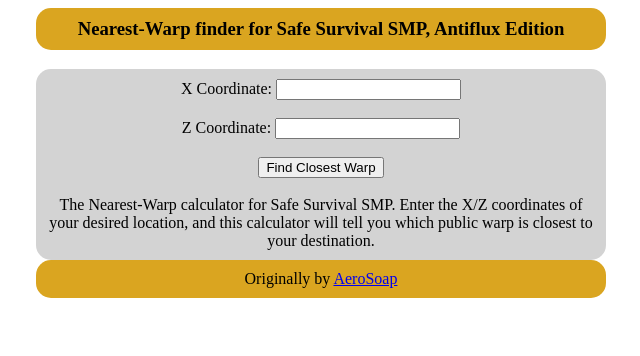
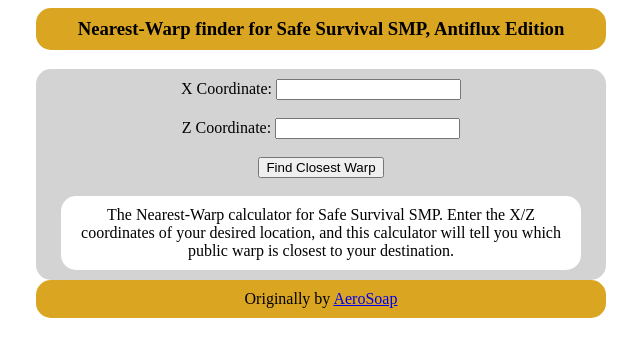
Before and after one commit to Antiflux/Nearest-Warp, a plain HTML site: page index.html in a window 1280 px wide. Shown: the whole page, without its empty margins (319-959 px from the left). Drawn offline with Linux system fonts and the light colour scheme.

Commit message:
Fixed CSS error that was introduced while adding secondary output

```diff
--- a/index.html
+++ b/index.html
@@ -49,7 +49,7 @@
 	<br><br>
 	<button type="button" onclick="run()">Find Closest Warp</button>
 	<br><br>
-	<div id="output">The Nearest-Warp calculator for Safe Survival SMP. Enter the
+	<div id="output" class="output">The Nearest-Warp calculator for Safe Survival SMP. Enter the
 		X/Z coordinates of your desired location, and this calculator will tell
 		you which public warp is closest to your destination.</div>
 </div>
```
